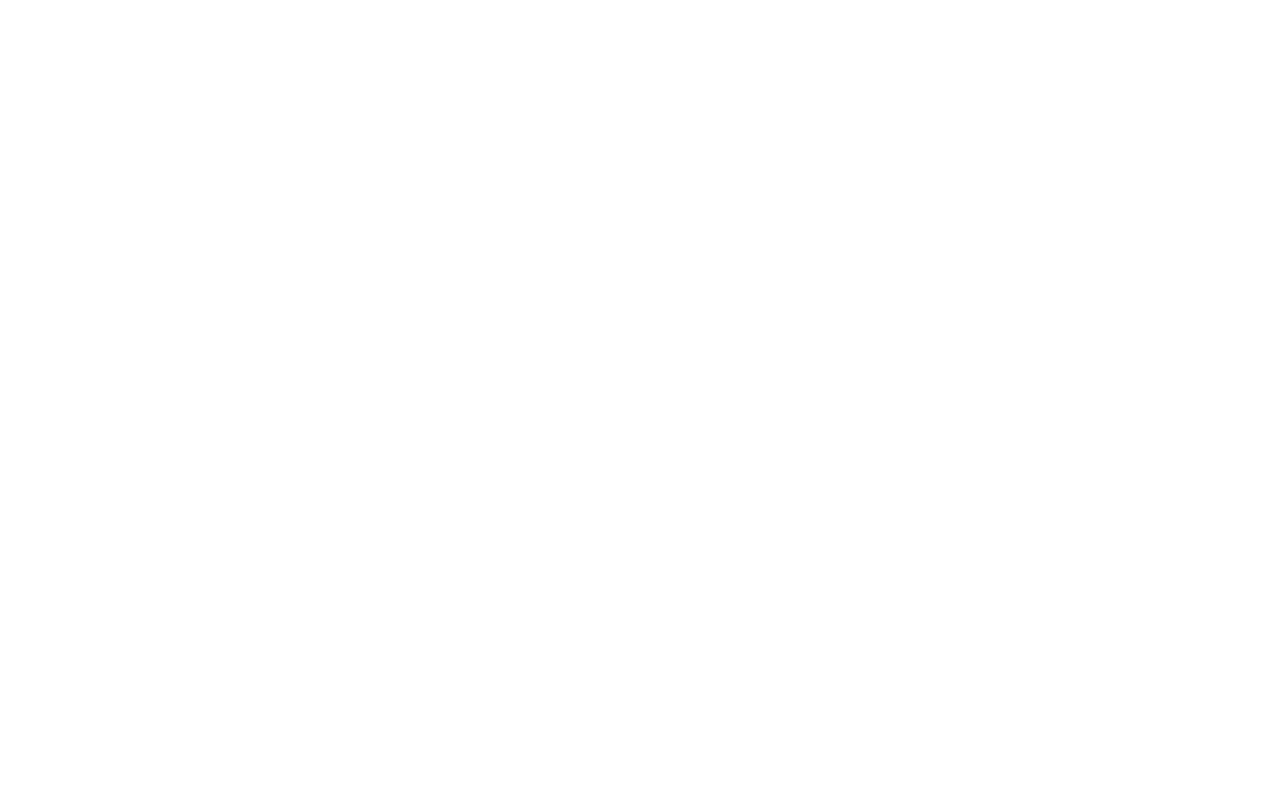
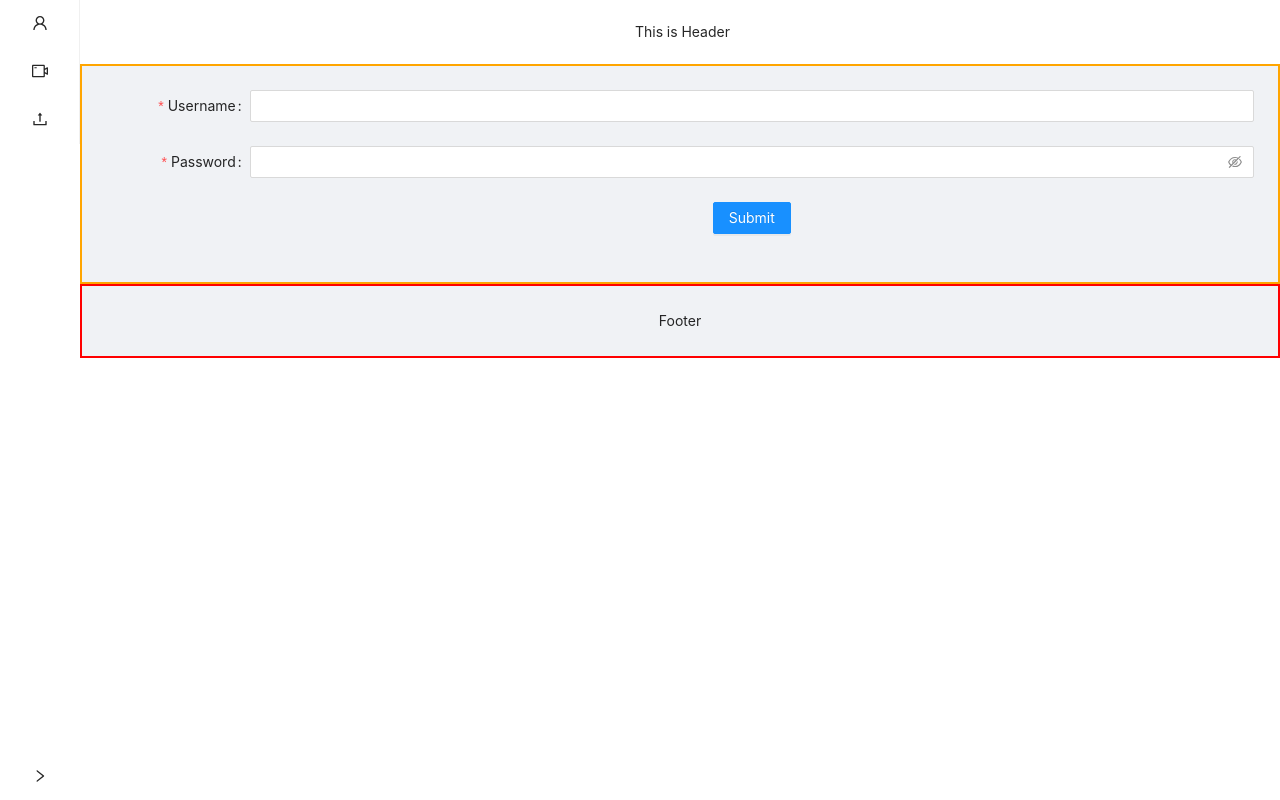
Before and after one commit to PanicP/test-ext-hostel, a React (Create React App) app: page /login in a window 1280 px wide. Built offline with nearby package versions, Linux system fonts and the light colour scheme.

Commit message:
Add temp Login page and Regis page

```diff
--- a/src/App.js
+++ b/src/App.js
@@ -1,6 +1,6 @@
 import React from 'react'
 import './App.css'
-import { HomePage } from './pages'
+import { HomePage, LoginPage, RegisterPage } from './pages'
 import { Router, Switch, Route } from 'react-router-dom'
 import { history } from './history'
 
@@ -8,8 +8,9 @@ const App = () => {
     return (
         <Router history={history}>
             <Switch>
+                <Route exact path='/login' component={LoginPage} />
                 <Route exact path="/" component={HomePage} />
-                <Route exact path="/test/" component={ () => <div></div>}/>
+                <Route exact path="/register" component={RegisterPage}/>
             </Switch>
         </Router>
     )
--- /dev/null
+++ b/src/components/auth/LoginPanel.js
@@ -0,0 +1,72 @@
+import React, { useState, useEffect } from 'react'
+import { Form, Input, Button } from 'antd'
+
+export const LoginPanel = () => {
+    const [isLogin, setIsLogin] = useState(false)
+
+    const onFinish = (values) => {
+
+    }
+
+    const onFinishFailed = (errorInfo) => {}
+
+    return (
+        <Form
+            {...layout}
+            name="basic"
+            initialValues={{
+                remember: true,
+            }}
+            onFinish={onFinish}
+            onFinishFailed={onFinishFailed}
+        >
+            <Form.Item
+                label="Username"
+                name="username"
+                rules={[
+                    {
+                        required: true,
+                        message: 'Please input your username!',
+                    },
+                ]}
+            >
+                <Input />
+            </Form.Item>
+
+            <Form.Item
+                label="Password"
+                name="password"
+                rules={[
+                    {
+                        required: true,
+                        message: 'Please input your password!',
+                    },
+                ]}
+            >
+                <Input.Password />
+            </Form.Item>
+
+            <Form.Item {...tailLayout}>
+                <Button type="primary" htmlType="submit">
+                    Submit
+                </Button>
+            </Form.Item>
+        </Form>
+    )
+}
+
+const layout = {
+    labelCol: {
+        span: 3,
+    },
+    wrapperCol: {
+        span: 21,
+    },
+}
+
+const tailLayout = {
+    wrapperCol: {
+        offset: 3,
+        span: 21,
+    },
+}
--- /dev/null
+++ b/src/components/auth/index.js
@@ -0,0 +1 @@
+export { LoginPanel } from './LoginPanel'
--- /dev/null
+++ b/src/components/register/RegisterPanel.js
@@ -0,0 +1,26 @@
+import React, { useState, useEffect } from 'react'
+import { Form, Input, Button } from 'antd'
+
+export const RegisterPanel = () => {
+    const onFinish = (values) => {}
+
+    const onFinishFailed = (errorInfo) => {}
+
+    return (
+        <Form
+            name="basic"
+            initialValues={{
+                remember: true,
+            }}
+            onFinish={onFinish}
+            onFinishFailed={onFinishFailed}
+        >
+
+            <Form.Item>
+                <Button type="primary" htmlType="submit">
+                    Submit
+                </Button>
+            </Form.Item>
+        </Form>
+    )
+}
--- /dev/null
+++ b/src/components/register/index.js
@@ -0,0 +1 @@
+export { RegisterPanel } from './RegisterPanel'
--- /dev/null
+++ b/src/pages/LoginPage.js
@@ -0,0 +1,11 @@
+import React from 'react'
+import { ClassicWithSidebarLayout } from '../components/layout'
+import { LoginPanel } from '../components/auth'
+
+export const LoginPage = () => {
+    return (
+        <ClassicWithSidebarLayout>
+            <LoginPanel/>
+        </ClassicWithSidebarLayout>
+    )
+}
--- /dev/null
+++ b/src/pages/RegisterPage.js
@@ -0,0 +1,12 @@
+import React from 'react'
+import { ClassicWithSidebarLayout } from '../components/layout'
+import { RegisterPanel } from '../components/register'
+
+export const RegisterPage = () => {
+
+    return (
+        <ClassicWithSidebarLayout>
+            <RegisterPanel/>
+        </ClassicWithSidebarLayout>
+    )
+}
--- a/src/pages/index.js
+++ b/src/pages/index.js
@@ -1 +1,3 @@
 export { HomePage } from './HomePage'
+export { LoginPage } from './LoginPage'
+export { RegisterPage } from './RegisterPage'
```
